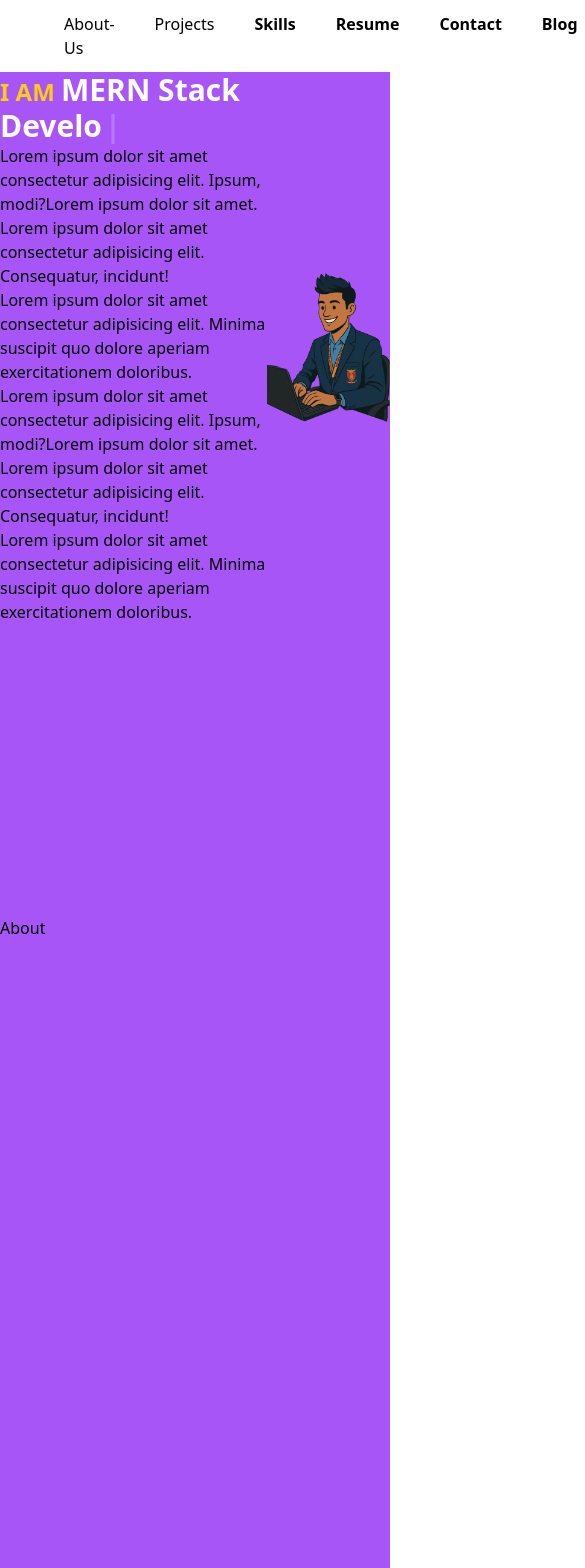
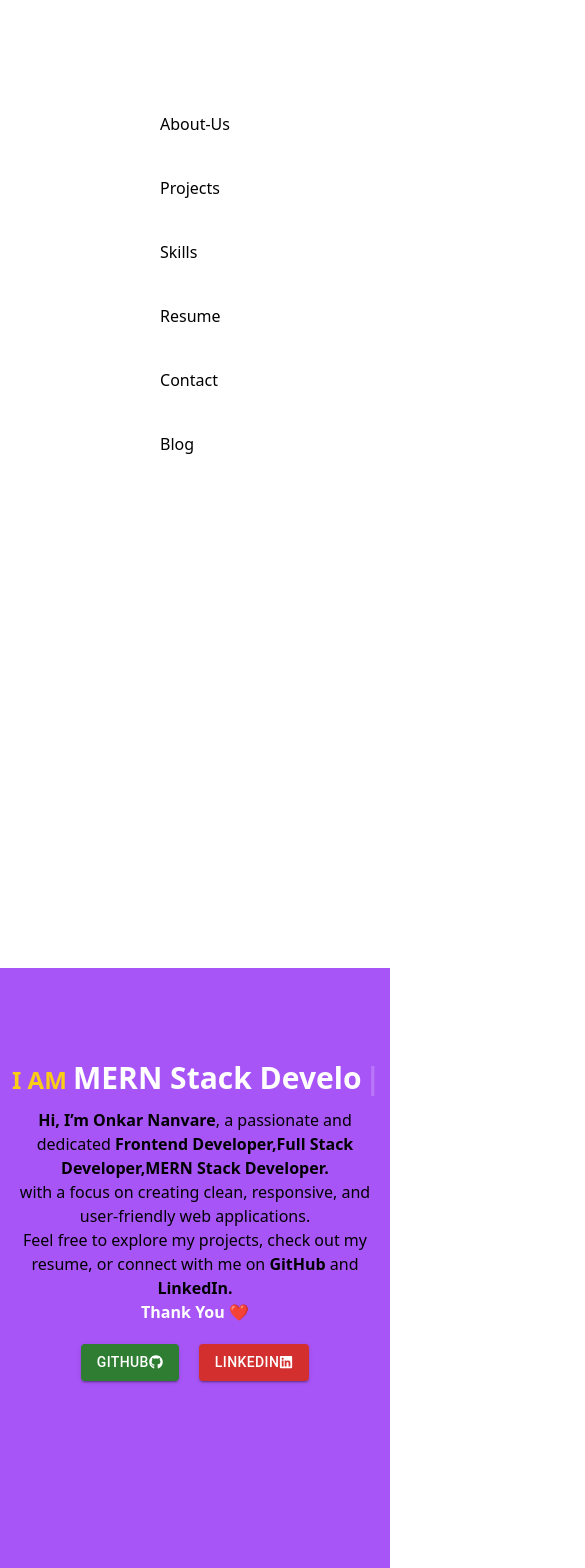
Before and after one commit to portfolio0/portfolio-deploy, a React (Vite) app: page / in a window 390 px wide. Shown: the top 1568 px of the page, 585 px wide, since content can reach past the window. Built offline with nearby package versions, Linux system fonts and the light colour scheme.

Commit message:
changes saved 30-5-25

```diff
--- a/package.json
+++ b/package.json
@@ -10,8 +10,12 @@
     "preview": "vite preview"
   },
   "dependencies": {
+    "@emotion/react": "^11.14.0",
+    "@emotion/styled": "^11.14.0",
+    "@mui/material": "^7.1.0",
     "react": "^18.3.1",
     "react-dom": "^18.3.1",
+    "react-icons": "^5.5.0",
     "react-router-dom": "^7.2.0",
     "react-scroll": "^1.9.3",
     "react-simple-typewriter": "^5.0.1"
--- a/src/App.jsx
+++ b/src/App.jsx
@@ -59,7 +59,7 @@ function App() {
   // ]);
   return (
     <>
-      <div className="bg-purple-500 m-0 w-full ">
+      <div className="bg-purple-500 m-0 w-[100%] ">
         {/* <RouterProvider router={router} /> */}
         <Navbar />
         <Main />
--- /dev/null
+++ b/src/components/hamburger_button/Hamburger.jsx
@@ -0,0 +1,15 @@
+import React from "react";
+import "./hamburger.css";
+import Navbar from "../navbar/Navbar";
+const Hamburger = () => {
+  const ham_click = () => {};
+  return (
+    <div className="container" onClick={() => ham_click()}>
+      <div className="line"></div>
+      <div className="line"></div>
+      <div className="line"></div>
+    </div>
+  );
+};
+
+export default Hamburger;
--- /dev/null
+++ b/src/components/hamburger_button/hamburger.css
@@ -0,0 +1,11 @@
+.container {
+  height: 40px;
+  width: 40px;
+  cursor: pointer;
+}
+.line {
+  height: 3px;
+  width: 40px;
+  background-color: black;
+  margin-top: 10px;
+}
--- a/src/components/main/Main.jsx
+++ b/src/components/main/Main.jsx
@@ -1,11 +1,24 @@
 import React from "react";
 import { Typewriter } from "react-simple-typewriter";
 import main_logo from "../../assets/main_logo.png";
+import { Button } from "@mui/material";
+import { FaGithub, FaLinkedin } from "react-icons/fa";
+
+import "./main.css";
 const Main = () => {
+  const opengithub = () => {
+    window.open("https://github.com/portfolio0", "_blank");
+  };
+  const openlinkedin = () => {
+    window.open(
+      "https://www.linkedin.com/in/onkar-nanvare-895397286",
+      "_blank"
+    );
+  };
   return (
     <div className="main h-screen">
       <div className="parts flex items-center justify-evenly">
-        <div className="info">
+        <div className="info mt-3 text-center">
           <div className="title_name">
             <span className="font-bold text-2xl text-yellow-400 ">I AM </span>
             <div className="text-white font-bold text-3xl inline">
@@ -21,30 +34,38 @@ const Main = () => {
               />
             </div>
           </div>
-          <p>
-            Lorem ipsum dolor sit amet consectetur adipisicing elit. Ipsum,
-            modi?Lorem ipsum dolor sit amet.
-          </p>
-          <p>
-            Lorem ipsum dolor sit amet consectetur adipisicing elit.
-            Consequatur, incidunt!
-          </p>
-          <p>
-            Lorem ipsum dolor sit amet consectetur adipisicing elit. Minima
-            suscipit quo dolore aperiam exercitationem doloribus.
-          </p>
-          <p>
-            Lorem ipsum dolor sit amet consectetur adipisicing elit. Ipsum,
-            modi?Lorem ipsum dolor sit amet.
-          </p>
-          <p>
-            Lorem ipsum dolor sit amet consectetur adipisicing elit.
-            Consequatur, incidunt!
-          </p>
-          <p>
-            Lorem ipsum dolor sit amet consectetur adipisicing elit. Minima
-            suscipit quo dolore aperiam exercitationem doloribus.
-          </p>
+          <div className="p_info mt-3 flex flex-col">
+            <p>
+              <span className="font-bold"> Hi, I’m Onkar Nanvare</span>, a
+              passionate and dedicated{" "}
+              <span className="font-bold">
+                Frontend Developer,Full Stack Developer,MERN Stack Developer.
+              </span>{" "}
+              <br />
+              with a focus on creating clean, responsive, and user-friendly web
+              applications.
+            </p>
+            <p>
+              Feel free to explore my projects, check out my resume, or connect
+              with me on <span className="font-bold">GitHub</span> and{" "}
+              <span className="font-bold">LinkedIn.</span>
+            </p>
+            <p className="text-white font-bold">Thank You ❤️</p>
+          </div>
+          <div className="flex mt-5 items-center justify-center gap-5">
+            <Button
+              className=""
+              variant="contained"
+              color="success"
+              onClick={opengithub}
+            >
+              GitHub <FaGithub />
+            </Button>
+            <Button variant="contained" color="error" onClick={openlinkedin}>
+              LinkedIn
+              <FaLinkedin />
+            </Button>
+          </div>
         </div>
         <div className="img-art">
           <div className="">
--- /dev/null
+++ b/src/components/main/main.css
@@ -0,0 +1,17 @@
+/* .p_info p h1,
+h2,
+h3 {
+  display: inline;
+} */
+
+@media only screen and (max-width: 480px) {
+  .img-art {
+    display: none;
+  }
+  .title_name {
+    margin-top: 80px;
+  }
+  .p_info {
+    margin-top: 20px;
+  }
+}
--- a/src/components/navbar/Navbar.jsx
+++ b/src/components/navbar/Navbar.jsx
@@ -1,18 +1,24 @@
-import React from "react";
+import React, { useState } from "react";
 // import { NavLink } from "react-router-dom";
 import "./navbar.css";
 import { Link } from "react-scroll";
 import nav_logo from "../../assets/nav_logo.png";
+import Hamburger from "../hamburger_button/Hamburger";
+import { IoClose } from "react-icons/io5";
 // import nav_logo_2 from "../../assets/nav_logo_2.png";
 
 const Navbar = () => {
+  const [isopen, setisopen] = useState(true);
   return (
     <>
       <div className="nav flex items-center justify-between gap-x-8 px-18 bg-white sticky p-3 top-0">
         <div className="logo">
-          <img src={nav_logo} alt="nav logo" className="h-12" />
+          <img src={nav_logo} alt=" logo" className="h-12" />
         </div>
-        <div className="links flex gap-10 px-5">
+        <div className="hamburger">
+          <Hamburger />
+        </div>
+        <div id="all_links" className={`links flex  gap-10 px-5 m-view-links`}>
           <Link
             className="nav-menu font-medium"
             to="about"
@@ -30,7 +36,7 @@ const Navbar = () => {
             Projects
           </Link>
           <Link
-            className="nav-menu font-bold"
+            className="nav-menu font-medium"
             to="skills"
             smooth={true}
             duration={500}
@@ -38,7 +44,7 @@ const Navbar = () => {
             Skills
           </Link>
           <Link
-            className="nav-menu font-bold"
+            className="nav-menu font-medium"
             to="resume"
             smooth={true}
             duration={500}
@@ -46,7 +52,7 @@ const Navbar = () => {
             Resume
           </Link>
           <Link
-            className="nav-menu font-bold"
+            className="nav-menu font-medium"
             to="contact"
             smooth={true}
             duration={500}
@@ -54,7 +60,7 @@ const Navbar = () => {
             Contact
           </Link>
           <Link
-            className="nav-menu font-bold"
+            className="nav-menu font-medium"
             to="blog"
             smooth={true}
             duration={500}
--- a/src/components/navbar/navbar.css
+++ b/src/components/navbar/navbar.css
@@ -1,3 +1,39 @@
 .nav-menu {
   cursor: pointer;
 }
+
+@media only screen and (max-width: 480px) {
+  /* #all_links {
+    display: none;
+  } */
+  .logo {
+    display: none;
+  }
+  .nav {
+    flex-direction: column;
+  }
+  .hamburger {
+    display: none;
+  }
+  .m-view-links {
+    margin-top: 100px;
+    display: flex;
+    flex-direction: column;
+    height: 100vh;
+  }
+}
+
+@media screen and (min-width: 480px) {
+  .hamburger {
+    display: none;
+  }
+}
+
+/*
+
+ building this class for mobile view navigation add it on when mquery fired delete later
+  .m-view-links {
+    height: 100%;
+  }
+
+*/
```
Also changed, not shown: 1 other file (tests, documents, lock files or other folders).
